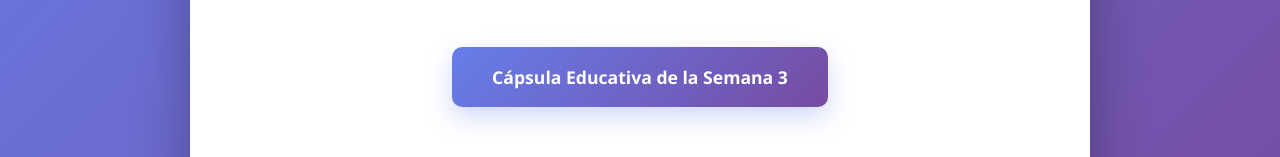
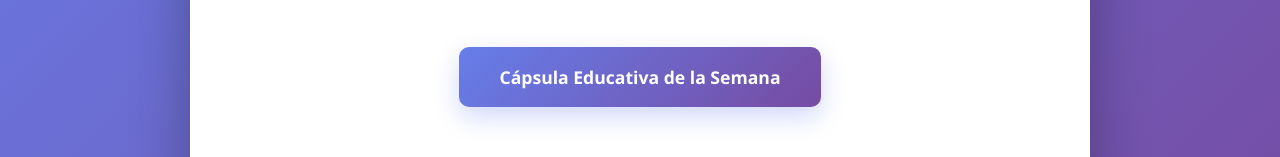
Before and after one commit to AndresMtzAcademic/SEMANA3, a plain HTML site: page index.html in a window 1280 px wide. Shown: the part 464-621 px from the top of the page. Drawn offline with Linux system fonts and the light colour scheme.

Commit message:
Update button text for Semana 3

```diff
--- a/index.html
+++ b/index.html
@@ -224,7 +224,7 @@
         <!-- Buttons -->
         <div class="button-container">
             <a href="Capsula%20Educativa-Semana%203.html" class="btn">
-                Cápsula Educativa de la Semana 3
+                Cápsula Educativa de la Semana
             </a>
         </div>
 
```
